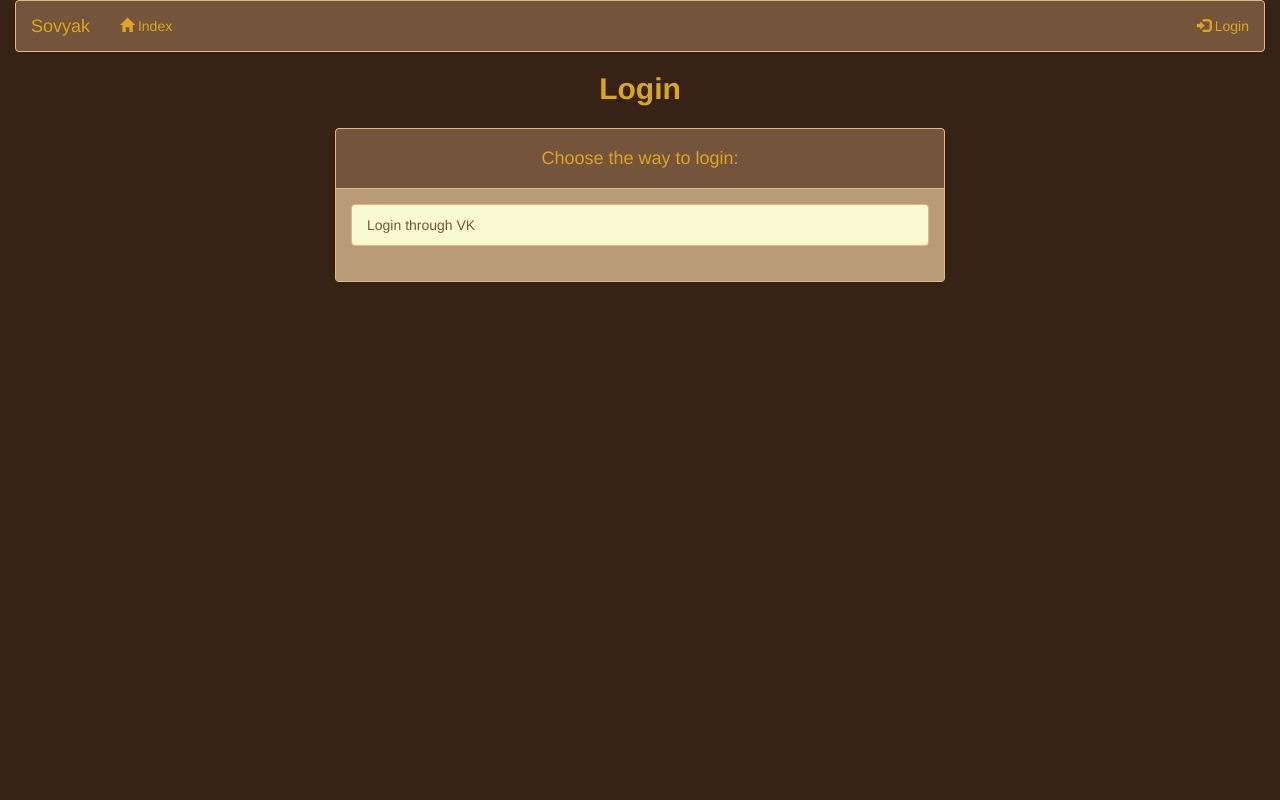
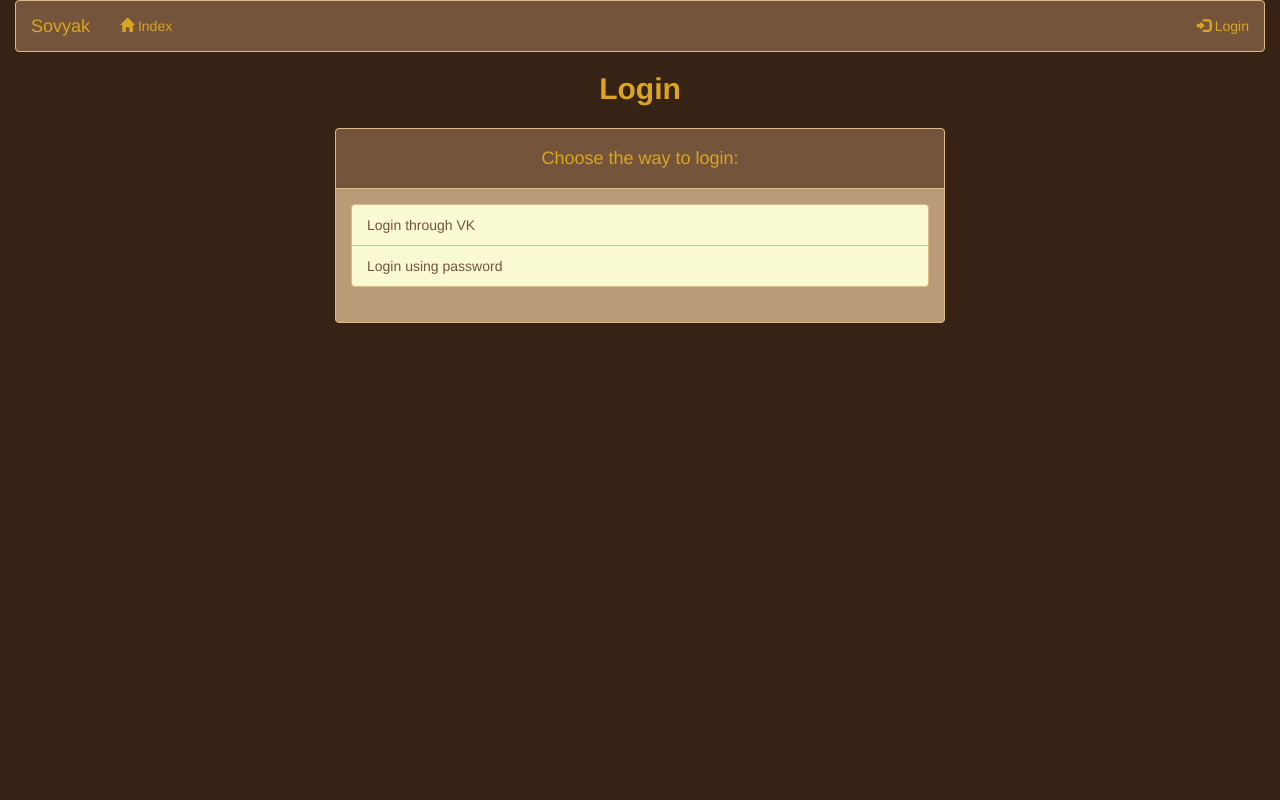
Before and after one commit to rnovatorov/catnames, a Flask app: template sovyak/templates/login.html in a window 1280 px wide. Run offline with Flask 2, Linux system fonts and the light colour scheme; the template is opened without the code that fills it: most values are stand-ins (such as "Sample title", 1, 10 or a date in 2020); form fields are guessed from the names that the template uses; some libraries are stand-ins or nearby versions.

```diff
--- a/sovyak/templates/404.html
+++ b/sovyak/templates/404.html
@@ -2,7 +2,7 @@
 {% extends "base.html" %}
 
 {% block heading %}
-    Page Not Found
+  Page Not Found
 {% endblock %}
 
 {% block content %}
--- a/sovyak/templates/500.html
+++ b/sovyak/templates/500.html
@@ -10,7 +10,9 @@
     <div class="col-md-6 col-md-offset-3">
       <div class="panel panel-default">
         <div class="panel-body">
-                    <p>The administrator has been notified. Sorry for the inconvenience!</p>
+          <p class="text-center">
+            The administrator has been notified. Sorry for the inconvenience!
+          </p>
         </div>
       </div>
     </div>
--- a/sovyak/templates/login.html
+++ b/sovyak/templates/login.html
@@ -27,6 +27,10 @@
                 {# <img class="vk-login-btn" src="static/img/vk_button.png"> #}
               </a>
             </li>
+            <li class="list-group-item">
+              <a data-toggle="collapse" href="#pass_login">Login using password</a>
+              {% include 'pass_login_form.html' %}
+            </li>
           </ul>
         </div>
       </div>
--- /dev/null
+++ b/sovyak/templates/pass_login_form.html
@@ -0,0 +1,34 @@
+{% if request.method == "GET" %}
+<div id="pass_login" class="panel panel-default collapse">
+{% else %}
+<div id="pass_login" class="panel panel-default collapse in">
+{% endif %}
+  <div class="panel-heading">
+    <h4 align="center">Login with pass:</h4>
+  </div>
+  <div class="panel-body">
+    <form action="" method="post" name="pass_login">
+      <div class="form-group">
+        {{ form.hidden_tag() }}
+        <label>E-mail:</label>
+        {% for error in form.errors.email %}
+          <div class="alert alert-dismissable alert-danger fade in">
+            <a href="#" class="close" data-dismiss="alert" aria-label="close">&times;</a>
+            {{ error }}
+          </div>
+        {% endfor %}
+        {{ form.email(class_="form-control", length=35) }}
+
+        <label>Password:</label>
+        {% for error in form.errors.password %}
+          <div class="alert alert-dismissable alert-danger fade in">
+            <a href="#" class="close" data-dismiss="alert" aria-label="close">&times;</a>
+            {{ error }}
+          </div>
+        {% endfor %}
+        {{ form.password(class_="form-control") }}
+      </div>
+      <input class="btn btn-warning" type="submit" value="Login">
+    </form>
+  </div>
+</div>
```
Also changed, not shown: sovyak/templates/user.html (+4 -4 lines), sovyak/templates/base.html (indentation only), sovyak/templates/enter_room.html (indentation only), sovyak/templates/index.html (indentation only), sovyak/templates/lobby.html (indentation only), sovyak/templates/player.html (indentation only), sovyak/templates/room.html (indentation only). Lines whose indentation alone changed are shown as unchanged.
